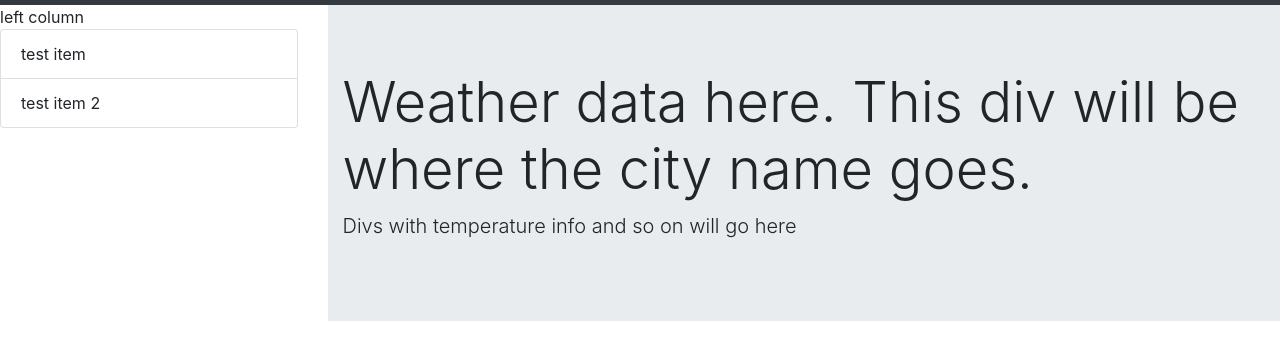
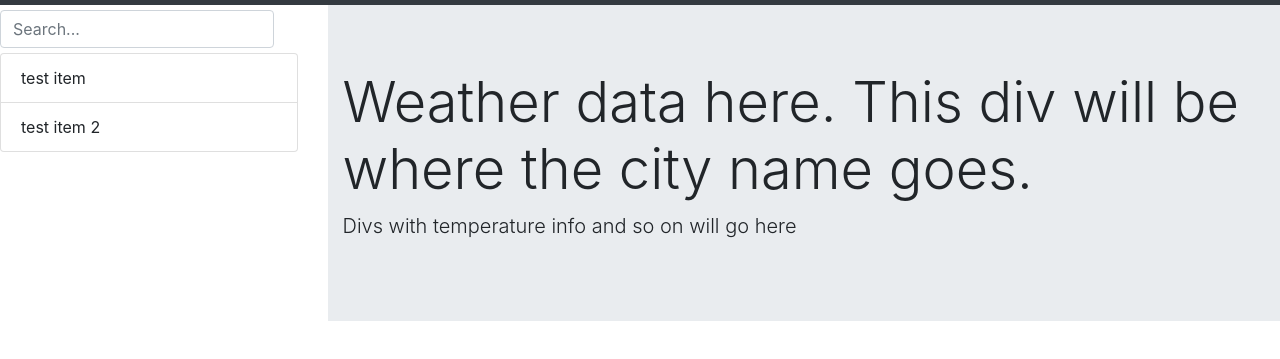
Before and after one commit to Vega2020/weatherdashboard, a plain HTML site: page index.html in a window 1280 px wide. Shown: the part 51-410 px from the top of the page. Drawn offline with nearby package versions, Linux system fonts and the light colour scheme; no server answers.

Commit message:
added search bar element, annotated html more

```diff
--- a/index.html
+++ b/index.html
@@ -19,7 +19,15 @@
 
   <container>
     <div class="row">
-      <div class="col-md-3 left-column">left column
+      <div class="col-md-3 left-column">
+        <form class="bd-search d-flex align-items-center">
+          <span class="algolia-autocomplete" style="position: relative; display: inline-block; direction: ltr;">
+            <!-- search bar code from below comes from bootstrap.com inspect; will probably need to be changed to fit my javascript -->
+            <input type="search" class="form-control ds-input" id="search-input" placeholder="Search..." aria-label="Search for..." autocomplete="off" spellcheck="false" role="combobox" aria-autocomplete="list" aria-expanded="false" aria-owns="algolia-autocomplete-listbox-0" dir="auto" style="position: relative; vertical-align: top;">
+            <span class="ds-dropdown-menu" role="listbox" id="algolia-autocomplete-listbox-0" style="position: absolute; top: 100%; z-index: 100; display: none; left: 0px; right: auto;"><div class="ds-dataset-1"></div></span>
+            <!-- end code from bootstrap.com inspection -->
+          </span><br><br>
+        </form>
         <ul class="list-group" id="recentlySearchedList">
           <li class="list-group-item">
             test item
```
